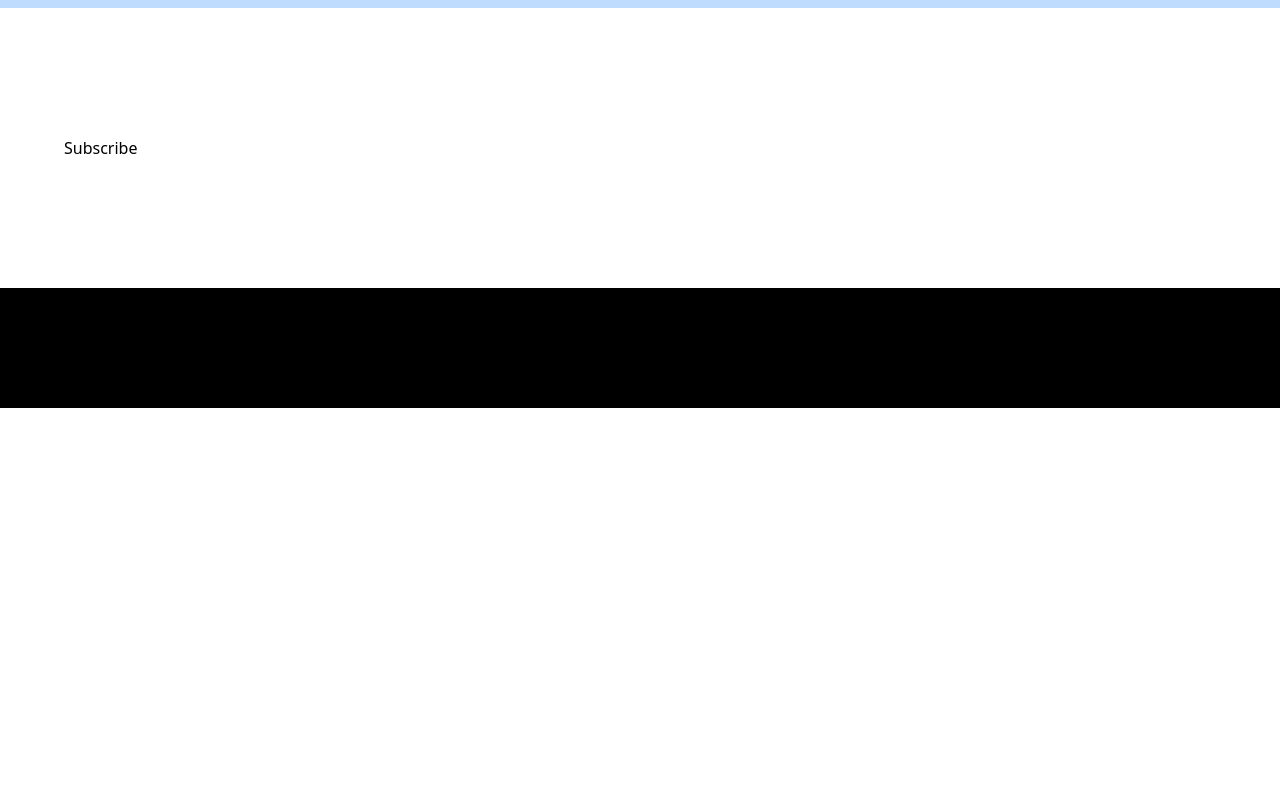
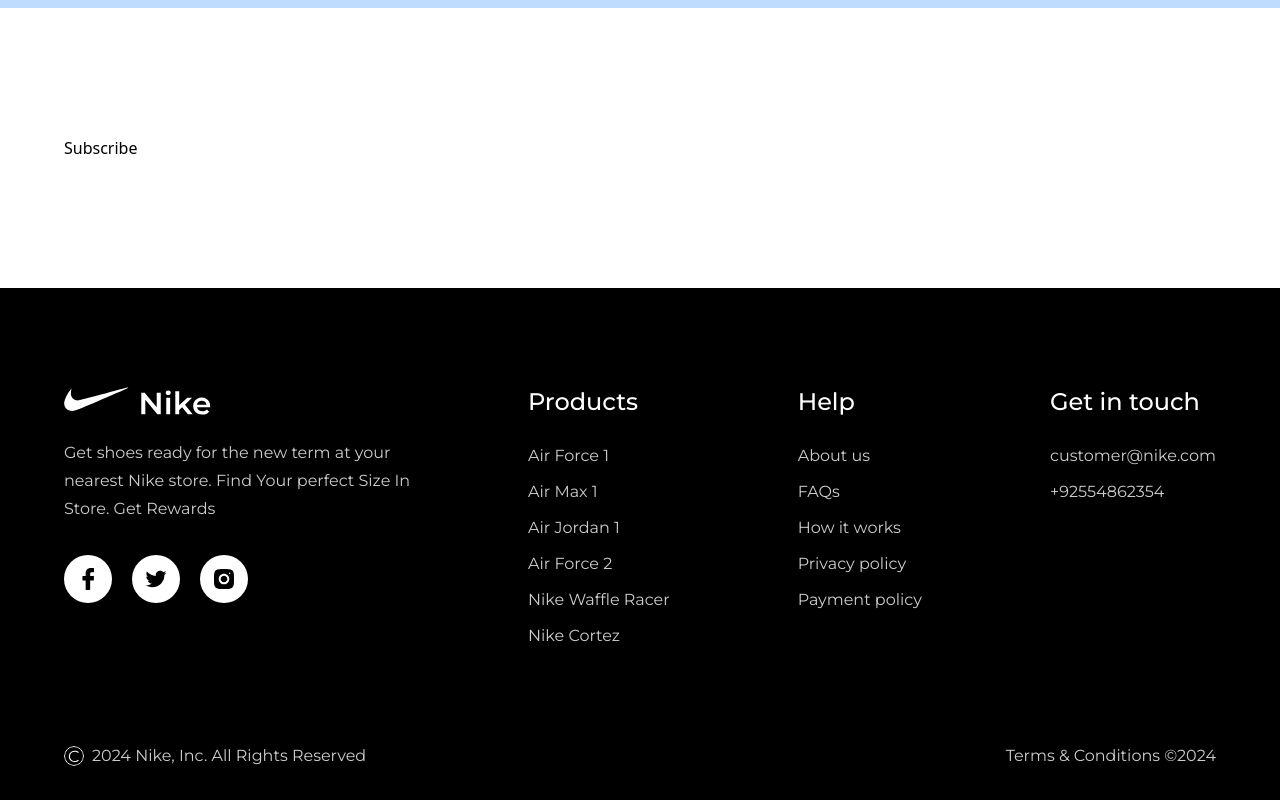
Before and after one commit to TejasSathe010/Responsive-Nike-Website-Clone, a React (Create React App) app in the folder client/: page / in a window 1280 px wide. Shown: the part 1056-1856 px from the top of the page. Before the commit the page ends 1464 px from the top, so only its background shows below. Built offline with nearby package versions, Linux system fonts and the light colour scheme; the HTML template or start-up script is replaced by a standard one; a web font is replaced by a local one.

Commit message:
Create and style footer component

```diff
--- a/client/src/App.js
+++ b/client/src/App.js
@@ -26,7 +26,7 @@
         <section className="padding-x sm:py-32 py-16 w-full">
           <Subscribe />
         </section>
-        <section className="padding-x padding-t pd-8 bg-black">
+        <section className="padding-x padding-t pb-8 bg-black">
           <Footer />
         </section>
       </main>
--- a/client/src/components/Footer.jsx
+++ b/client/src/components/Footer.jsx
@@ -1,8 +1,70 @@
 import React from 'react';
+import { copyrightSign } from '../assets/icons';
+import { footerLogo } from '../assets/images';
+import { footerLinks, socialMedia } from '../constants';
 
 const Footer = () => {
   return (
-    <div>Footer</div>
+    <>
+      <footer className="max-container">
+        <div className="flex justify-between items-start gap-20 flex-wrap max-lg:flex-col">
+          <div className='flex flex-col items-start'>
+            <a href='/'>
+              <img
+                src={footerLogo}
+                alt='logo'
+                width={150}
+                height={46}
+                className='m-0'
+              />
+            </a>
+            <p className='mt-6 text-base leading-7 font-montserrat text-white-400 sm:max-w-sm'>
+              Get shoes ready for the new term at your nearest Nike store. Find
+              Your perfect Size In Store. Get Rewards
+            </p>
+            <div className="flex item-center gap-5 mt-8">
+              { socialMedia.map((icon) => (
+                <div className="flex justify-center items-center w-12 h-12 bg-white rounded-full" key={icon}>
+                  <img src={ icon.src } alt={ icon.alt } width={24} height={24} />
+                </div>
+              )) }
+            </div>
+          </div>
+          <div className="flex flex-1 justify-between lg:gap-10 gap-20 flex-wrap">
+            {footerLinks.map((section) => (
+              <div key={section.title}>
+                <h4 className='font-montserrat text-2xl leading-normal font-medium mb-6 text-white'>
+                  {section.title}
+                </h4>
+                <ul>
+                  {section.links.map((link) => (
+                    <li
+                      className='mt-3 font-montserrat text-base leading-normal text-white-400 hover:text-slate-gray'
+                      key={link.name}
+                    >
+                      <a href={link.link}>{link.name}</a>
+                    </li>
+                  ))}
+                </ul>
+              </div>
+            ))}
+          </div>
+        </div>
+        <div className='flex justify-between text-white-400 mt-24 max-sm:flex-col max-sm:items-center'>
+          <div className='flex flex-1 justify-start items-center gap-2 font-montserrat cursor-pointer'>
+            <img
+              src={copyrightSign}
+              alt='copyright sign'
+              width={20}
+              height={20}
+              className='rounded-full m-0'
+            />
+            <p>2024 Nike, Inc. All Rights Reserved</p>
+          </div>
+          <p className='font-montserrat cursor-pointer'>Terms & Conditions &copy;2024</p>
+        </div>
+      </footer>
+    </>
   )
 }
 
--- a/client/src/constants/index.js
+++ b/client/src/constants/index.js
@@ -117,7 +117,7 @@
         title: "Get in touch",
         links: [
             { name: "customer@nike.com", link: "mailto:customer@nike.com" },
-            { name: "+92554862354", link: "tel:+92554862354" },
+            { name: "+92554862354", link: "tel:+917709311177" },
         ],
     },
 ];
```
